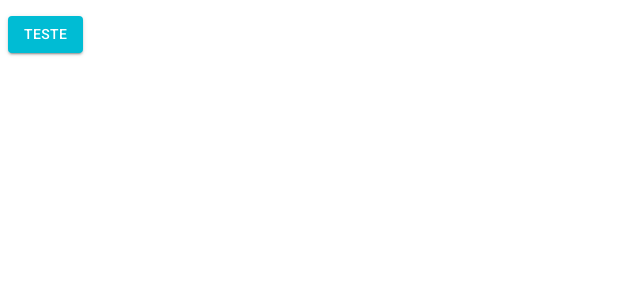
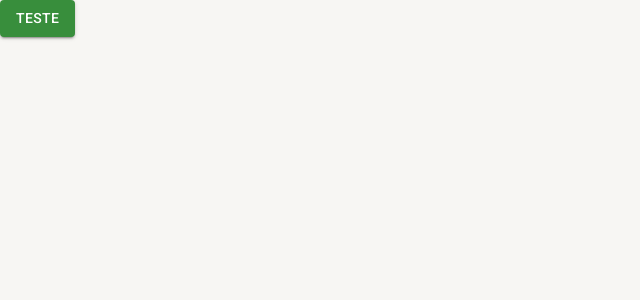
Before and after one commit to fabioluizrodrigues/ctrl-web-app, a React (Create React App) app: page /pagina-inicial in a window 1280 px wide. Shown: the top 300 px of the page, without its empty margins (0-640 px from the left). Built offline with nearby package versions, Linux system fonts and the light colour scheme.

Commit message:
feat: Adicionado tema escuro e troca de tema

```diff
--- a/public/index.html
+++ b/public/index.html
@@ -3,16 +3,25 @@
 
 <head>
   <meta charset="utf-8" />
+  <meta name="theme-color" content="#000000" />
+
   <link rel="icon" href="%PUBLIC_URL%/favicon.ico" />
+  <link rel="apple-touch-icon" href="%PUBLIC_URL%/logo192.png" />
   <meta name="viewport" content="width=device-width, initial-scale=1" />
-  <meta name="theme-color" content="#000000" />
+
+  <title>Ctrl Web App</title>
   <meta name="description" content="Controles administrativos empresariais" />
+
   <link rel="stylesheet" href="https://fonts.googleapis.com/css?family=Roboto:300,400,500,700&display=swap" />
   <link rel="stylesheet" href="https://fonts.googleapis.com/icon?family=Material+Icons" />
-  <link rel="apple-touch-icon" href="%PUBLIC_URL%/logo192.png" />
-  <link rel="manifest" href="%PUBLIC_URL%/manifest.json" />
-  <title>Ctrl Web App</title>
 </head>
+
+<style>
+  * {
+    margin: 0;
+    padding: 0;
+  }
+</style>
 
 <body>
   <noscript>Você precisa de javascript para rodar esta aplicação.</noscript>
--- a/src/routes/index.tsx
+++ b/src/routes/index.tsx
@@ -1,10 +1,14 @@
 import { Button } from '@mui/material';
 import { Routes, Route, Navigate } from 'react-router-dom';
+import { useAppThemeContext } from '../shared/contexts';
 
 export const AppRoutes = () => {
+
+    const { toggleTheme } = useAppThemeContext();
+
     return (
         <Routes>
-            <Route path='/pagina-inicial' element={<p><Button variant='contained' color='secondary'>Teste</Button></p>} />
+            <Route path='/pagina-inicial' element={<p><Button variant='contained' color='primary' onClick={toggleTheme}>Teste</Button></p>} />
 
             <Route path='*' element={<Navigate to='/pagina-inicial' />} />
         </Routes>
--- /dev/null
+++ b/src/shared/contexts/ThemeContext.tsx
@@ -0,0 +1,41 @@
+import { createContext, useCallback, useContext, useMemo, useState } from "react";
+import { DarkTheme, LightTheme } from "../themes";
+import { ThemeProvider } from "@mui/system";
+import { Box } from "@mui/material";
+
+interface IThemeContextData {
+    themeName: 'light' | 'dark';
+    toggleTheme: () => void;
+}
+
+interface IAppThemeProviderProps {
+    children: React.ReactNode
+}
+
+const ThemeContext = createContext({} as IThemeContextData)
+
+export const useAppThemeContext = () => {
+    return useContext(ThemeContext);
+}
+
+export const AppThemeProvider: React.FC<IAppThemeProviderProps> = ({ children }) => {
+    const [themeName, setThemeName] = useState<'light' | 'dark'>('light');
+    const toggleTheme = useCallback(() => {
+        setThemeName(oldThemeName => oldThemeName === 'light' ? 'dark' : 'light')
+    }, []);
+
+    const theme = useMemo(() => {
+        if (themeName === 'light') return LightTheme;
+        return DarkTheme;
+    }, [themeName]);
+
+    return (
+        <ThemeContext.Provider value={{ themeName, toggleTheme }}>
+            <ThemeProvider theme={theme}>
+                <Box width='100vw' height='100vh' bgcolor={theme.palette.background.default}>
+                    {children}
+                </Box>
+            </ThemeProvider>
+        </ThemeContext.Provider>
+    );
+}
--- a/src/shared/contexts/index.ts
+++ b/src/shared/contexts/index.ts
@@ -1 +1 @@
-export { };
+export * from './ThemeContext'
--- /dev/null
+++ b/src/shared/themes/Dark.ts
@@ -0,0 +1,23 @@
+import { createTheme } from '@mui/material';
+import { cyan, yellow } from '@mui/material/colors';
+
+export const DarkTheme = createTheme({
+    palette: {
+        primary: {
+            main: yellow[700],
+            dark: yellow[800],
+            light: yellow[500],
+            contrastText: '#ffffff',
+        },
+        secondary: {
+            main: cyan[500],
+            dark: cyan[400],
+            light: cyan[200],
+            contrastText: '#ffffff',
+        },
+        background: {
+            default: '#202124',
+            paper: '#303134'
+        }
+    }
+});
--- a/src/shared/themes/index.ts
+++ b/src/shared/themes/index.ts
@@ -1 +1,2 @@
 export * from './Light';
+export * from './Dark';
```
Also changed, not shown: src/App.tsx (+5 -4 lines).
